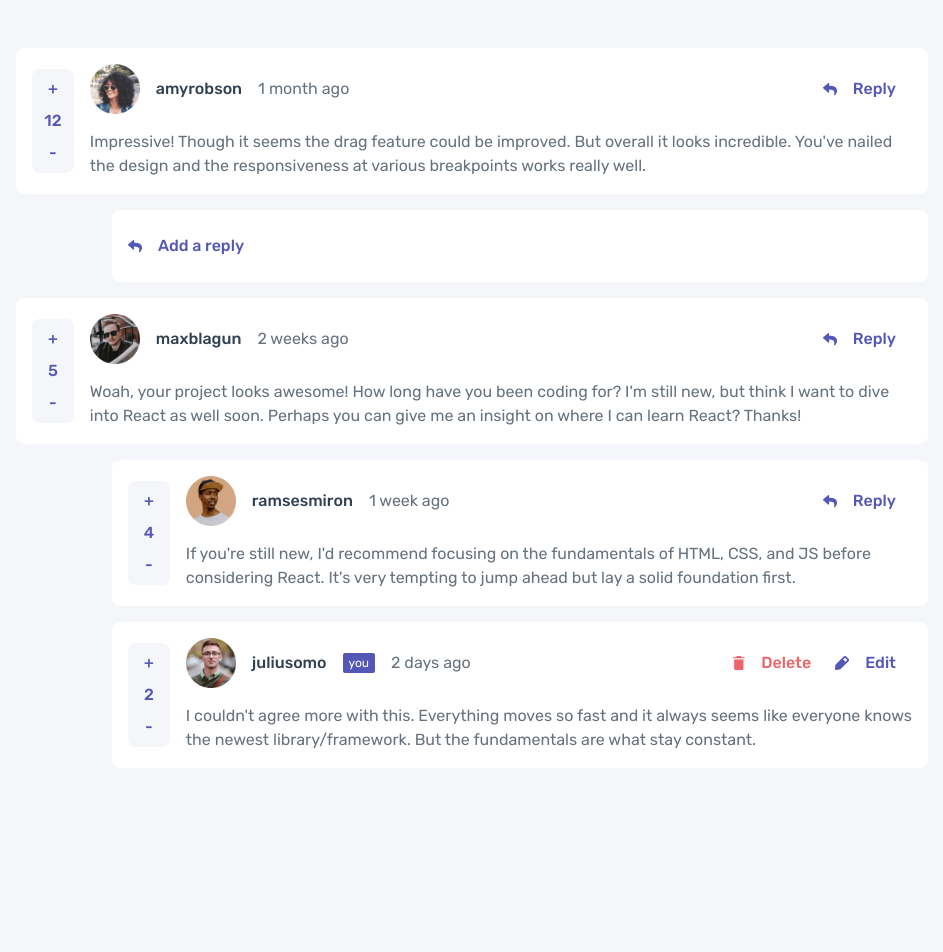
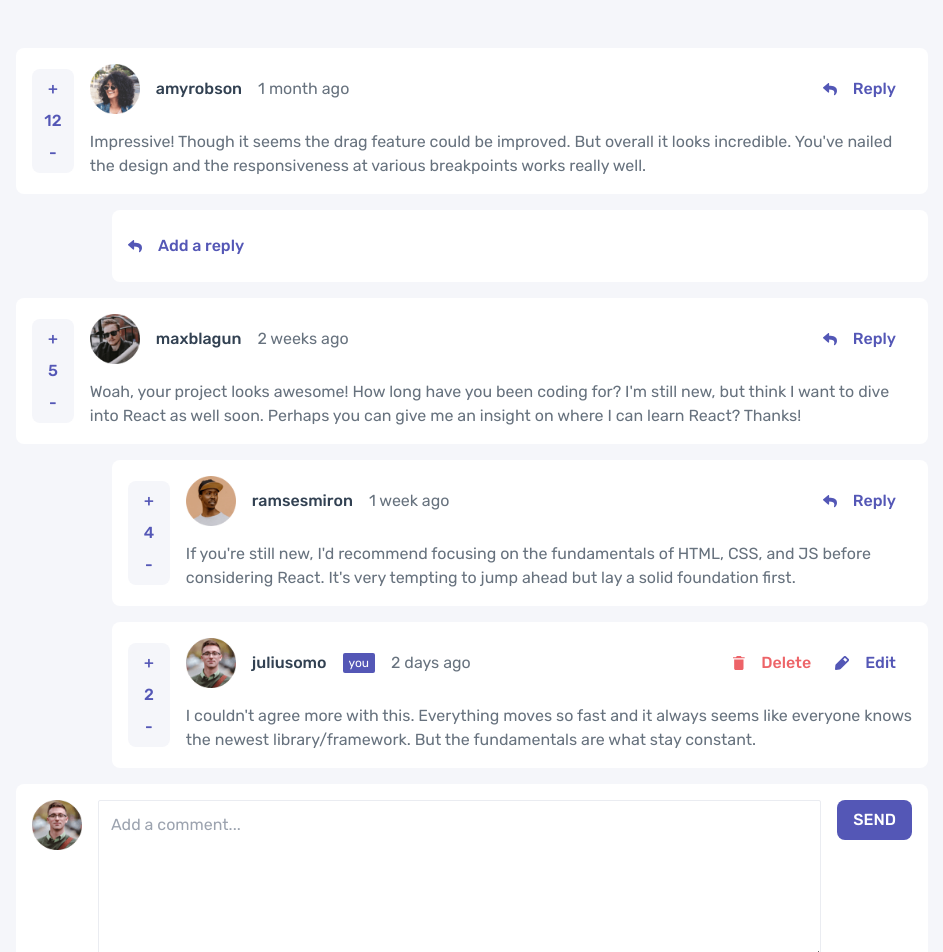
Before and after one commit to jadetrue/interactive-comments-section, a React (Vite) app: page / in a window 1280 px wide. Shown: the top 952 px of the page, without its empty margins (168-1111 px from the left). Before the commit the page ends 800 px from the top, so only its background shows below. Built offline with nearby package versions, Linux system fonts and the light colour scheme.

Commit message:
add new comment component

```diff
--- a/src/App.jsx
+++ b/src/App.jsx
@@ -1,12 +1,13 @@
 import "./index.css";
 import CommentList from "./components/CommentsList";
 import data from "./assets/data";
+import NewComment from "./components/NewComment";
 
 function App() {
-
   return (
     <div className="m-auto md:w-3/4">
       <CommentList comments={data.comments} currentUser={data.currentUser} />
+      <NewComment currentUser={data.currentUser} />
     </div>
   );
 }
--- a/src/components/Button.tsx
+++ b/src/components/Button.tsx
@@ -1,4 +1,4 @@
-import React from "react";
+import React, { ButtonHTMLAttributes, Children } from "react";
 import { ReactComponent as Edit } from "../assets/images/icon-edit.svg"
 import { ReactComponent as Reply } from "../assets/images/icon-reply.svg"
 import { ReactComponent as Delete } from "../assets/images/icon-delete.svg"
@@ -14,7 +14,7 @@ export const Button: React.FC<ButtonProps> = ({
   name,
   onClick,
   type = "default",
-  icon
+  icon,
 }) => {
   const buttonState = (type: string) => {
     switch (type) {
@@ -51,9 +51,9 @@ export const Button: React.FC<ButtonProps> = ({
   }
 
   return (
-    <div className="flex flex-row items-center hover:opacity-40 h-fit self-center rounded-lg">
+    <div className="flex flex-row items-center hover:opacity-40 h-fit rounded-lg">
       {icon && iconType(icon)}
-      <button className={`py-2 px-4 h-fit flex gap-2 self-center items-center font-medium text-center rounded-lg ${buttonState(type)} border-none cursor-pointer hover:opacity-100`} onClick={onClick}>
+      <button className={`py-2 px-4 h-fit flex gap-2 font-medium text-center rounded-lg ${buttonState(type)} border-none cursor-pointer hover:opacity-100`} onClick={onClick}>
         {name}
       </button>
     </div>
--- a/src/components/Comment.tsx
+++ b/src/components/Comment.tsx
@@ -24,7 +24,7 @@ const Comment: React.FC<CommentProps> = ({
             <div className="flex flex-col-reverse md:flex-row gap-4">
                 <div className="flex flex-row justify-between">
                     <Score score={score} />
-                    <div className="md:hidden gap-2">
+                    <div className="md:hidden gap-2 self-center">
                         <ActionButtons isCurrentUser={isCurrentUser} />
                     </div>
                 </div>
@@ -36,7 +36,7 @@ const Comment: React.FC<CommentProps> = ({
                             {isCurrentUser && <div className="px-1.5 py-0.5 bg-primary-400 text-xs text-light-100 rounded-sm">you</div>}
                             <p className="text-light-400">{createdAt}</p>
                         </div>
-                        <div className="hidden md:flex flex-row gap-2">
+                        <div className="hidden md:flex flex-row gap-2 self-center">
                             <ActionButtons isCurrentUser={isCurrentUser} />
                         </div>
                     </div>
--- /dev/null
+++ b/src/components/NewComment.tsx
@@ -0,0 +1,17 @@
+import React from 'react'
+import { Data } from '../types'
+import { Button } from './Button'
+
+const NewComment: React.FC<Data> = ({ currentUser }) => {
+    return (
+        <div className="text-left mt-4 gap-4 bg-white rounded-lg p-4 w-full">
+            <div className="flex flex-col md:flex-row gap-4 items-start">
+                <img width="50" height="50" src={currentUser.image.png} />
+                <textarea placeholder="Add a comment..." className="w-full h-40 rounded-sm p-3 text-light-800 border border-light-300 hover:cursor-pointer" />
+                <Button type='success' name="send" onClick={() => console.log("send")} />
+            </div>
+        </div>
+    )
+}
+
+export default NewComment
```
